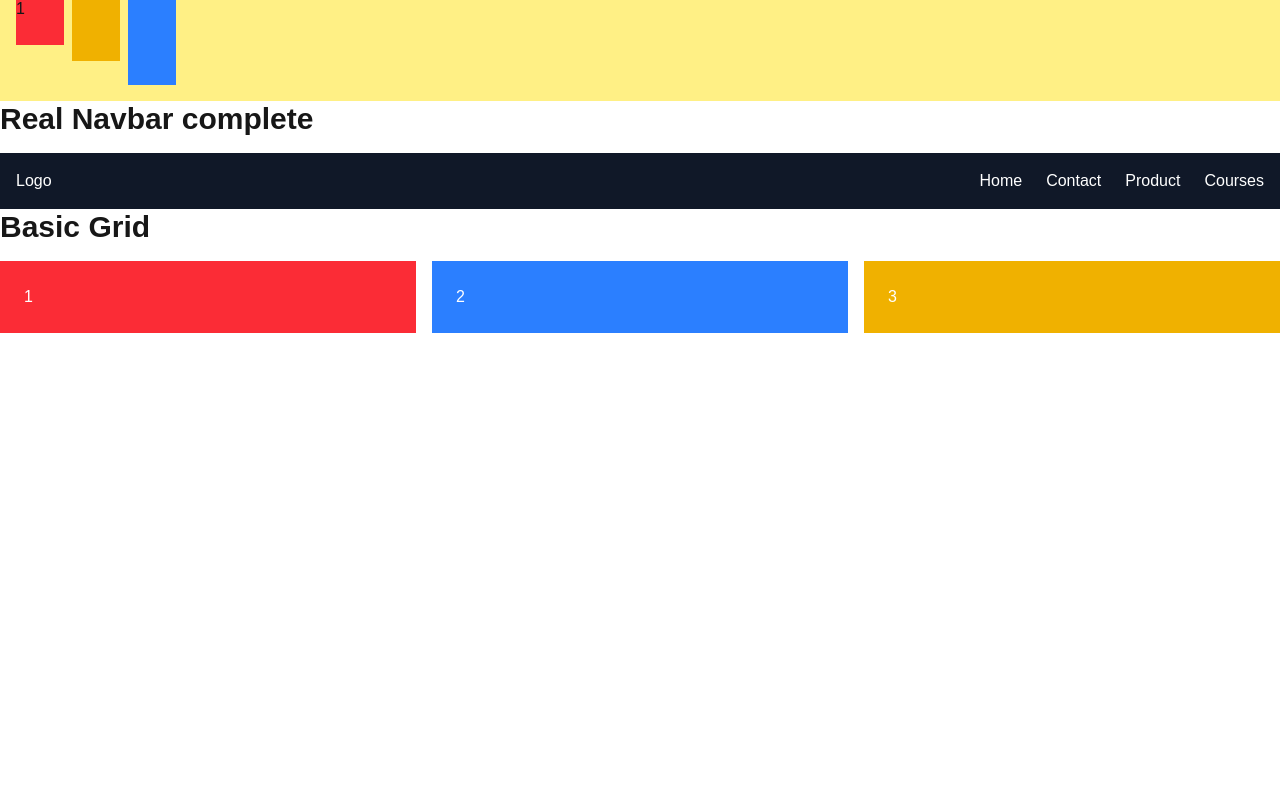
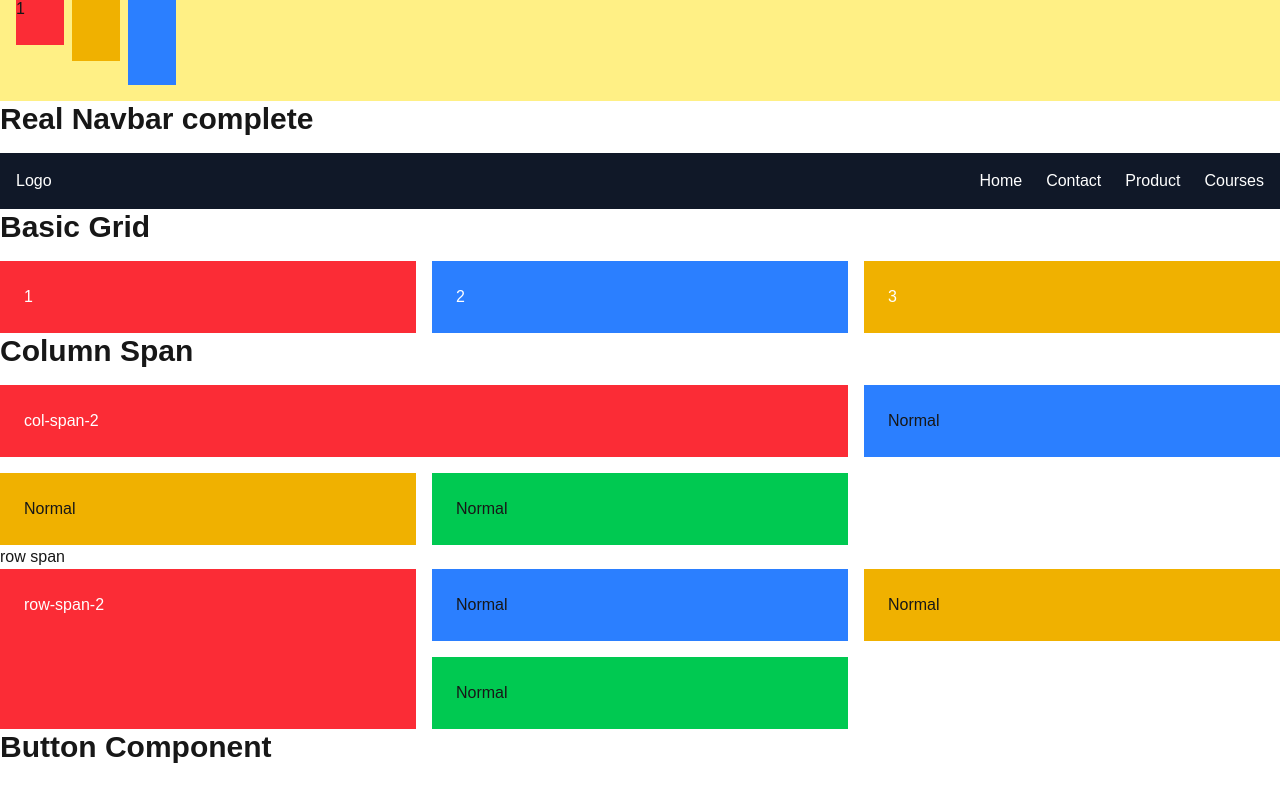
Before and after one commit to surajkr502/Next_js, a Next.js app: page / in a window 1280 px wide. Shown: the part 783-1584 px from the top of the page. Before the commit the page ends 1116 px from the top, so only its background shows below. Built offline with nearby package versions, Linux system fonts and the light colour scheme.

Commit message:
components

```diff
--- a/app/page.tsx
+++ b/app/page.tsx
@@ -6,6 +6,9 @@
 //     </div>
 //   )
 // }
+
+import Button from "@/components/button";
+
 
 
 // import Link from "next/link";
@@ -218,6 +221,41 @@ export default function HomePage(){
   </div>
 </section>
 
+
+{/* Column Span  */}
+<section>
+  <h2 className="text-3xl font-bold mb-4">
+    Column Span
+  </h2>
+  <div className="grid grid-cols-3 gap-4">
+    <div className="bg-red-500 p-6 text-white col-span-2">col-span-2</div>
+    <div className="bg-blue-500 p-6 text-green">Normal</div>
+    <div className="bg-yellow-500 p-6 text-blue">Normal</div>
+    <div className="bg-green-500 p-6 text-yellow">Normal</div>
+  </div>
+</section>
+<section>
+  row span
+  <div className="grid grid-cols-3 gap-4">
+    <div className="bg-red-500 p-6 text-white row-span-2">row-span-2</div>
+    <div className="bg-blue-500 p-6 text-green">Normal</div>
+    <div className="bg-yellow-500 p-6 text-blue">Normal</div>
+    <div className="bg-green-500 p-6 text-yellow">Normal</div>
+  </div>
+</section>
+
+
+<section>
+  {/* button component  */}
+
+  <h2 className="text-3xl font-bold mb-4">
+    Button Component
+  </h2>
+  <div>
+    <button><Button text="Login" />
+    <Button text="Register" color="bg-green-500"></Button></button>
+  </div>
+</section>
     </div>
   )
 
--- /dev/null
+++ b/components/Button.tsx
@@ -0,0 +1,15 @@
+//components/button.tsx
+type ButtonProps = {
+  text:string;
+  color?: string;
+
+};
+export default function Button({ text,
+    color='bg-blue-500',
+ }: ButtonProps) {
+  return (
+    <button className={`${color}-500 text-white px-4 py-2 rounded`}>
+      {text}
+    </button>
+  );
+}
```
